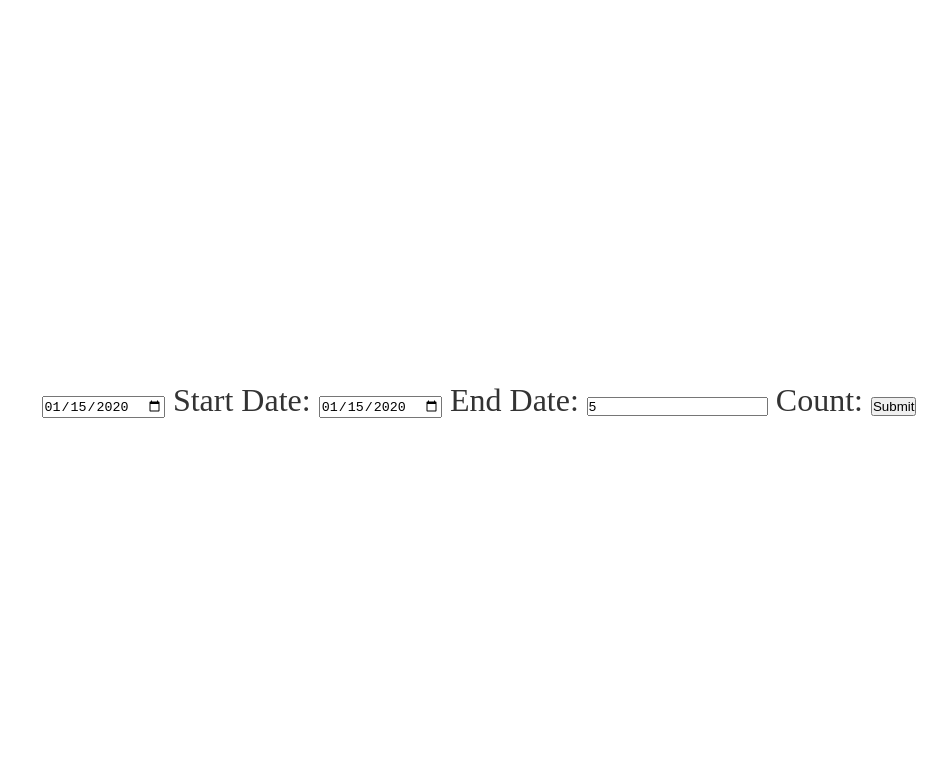
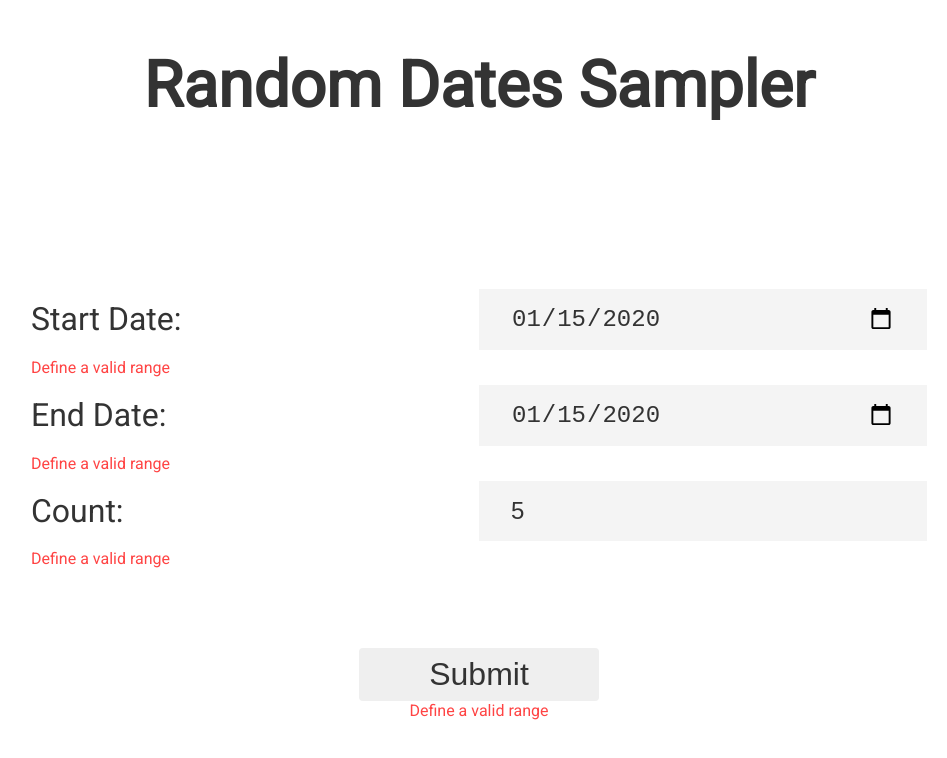
Before and after one commit to tlex-web/random-dates, a plain HTML site: page index.html in a window 1280 px wide. Both pictures are taken after typing "2020-01-15", "2020-01-15", "5" into the empty fields and a click on the button "Submit". Shown: the top 758 px of the page, without its empty margins (241-1188 px from the left). Drawn offline with Linux system fonts and the light colour scheme.

Commit message:
venv commit

```diff
--- a/index.html
+++ b/index.html
@@ -5,7 +5,11 @@
   <meta charset="UTF-8">
   <meta http-equiv="X-UA-Compatible" content="IE=edge">
   <meta name="viewport" content="width=device-width, initial-scale=1.0">
+  <link rel="preconnect" href="https://fonts.googleapis.com">
+  <link rel="preconnect" href="https://fonts.gstatic.com" crossorigin>
+  <link href="https://fonts.googleapis.com/css2?family=Roboto&display=swap" rel="stylesheet">
   <link rel="stylesheet" href="./src/css/style.css">
+  <link rel="icon" type="image/x-icon" href="./src/img/AVEGA-Favicon.jpg">
   <title>Random Date Sampling</title>
 </head>
 
@@ -13,22 +17,30 @@
   <div class="container">
 
     <div class="content">
-      <div class="content-header"></div>
+      <div class="content-header">
+        <h1 class="content-header-title">Random Dates Sampler</h1>
+      </div>
       <div class="content-input">
-        <div class="form-container">
-          <form action="#" class="form">
+        <form action="#" class="form">
+
+          <div class="input-container">
+            <label for="startDate">Start Date: </label>
             <input type="date" name="startDate" id="startDate">
-            <label for="startDate">Start Date: </label>
-
+            <span class="error"></span>
+          </div>
+          <div class="input-container">
+            <label for="endDate">End Date: </label>
             <input type="date" name="endDate" id="endDate">
-            <label for="endDate">End Date: </label>
-
-            <input type="number" name="count" id="count">
+            <span class="error"></span>
+          </div>
+          <div class="input-container">
             <label for="count">Count: </label>
-
-            <button type="submit">Submit</button>
-          </form>
-        </div>
+            <input type="number" name="count" id="count" placeholder="0">
+            <span class="error"></span>
+          </div>
+          <button type="submit" class="btn">Submit</button>
+          <span class="error"></span>
+        </form>
       </div>
       <div class="content-output">
         <div class="output-field">
@@ -40,7 +52,7 @@
 
 
 
-  <script src="./src/js/main.js"></script>
+  <script src="./src/js/index.js"></script>
 </body>
 
 </html>
--- a/src/css/style.css
+++ b/src/css/style.css
@@ -13,7 +13,7 @@ html {
 }
 
 body {
-    font-size: 'Roboto' sans-serif;
+    font-family: 'Roboto', sans-serif;
     font-size: 2rem;
     color: #333;
 }
@@ -36,16 +36,96 @@ a {
     width: 100vw;
 }
 
+.content-header {
+  height: 25vh;
+
+}
+
+.content-header-title {
+  margin-top: 3rem;
+  text-align: center;
+}
+
+.content-input {
+
+  height: 75vh;
+  width: 70vw;
+  display: flex;
+  align-items: center;
+  justify-content: center;
+}
+
+.form {
+  display: flex;
+  width: 100%;
+  flex-direction: column;
+  justify-content: center;
+  align-items: center;
+}
+
 
 .btn {
-    padding: 5rem 7.5rem;
-    color: #fff;
+    padding: .5rem 1rem;
+    text-align: center;
+    font-size: 2rem;
+    width: 15rem;
+    color: #333;
     cursor: pointer;
+    border: none;
+    border-radius: 0.25rem;
+    box-shadow: 10px, 10px, 5px, rgba(0,0,0,.5);
+    transition: all .5s ease-in-out;
 }
 
 .btn:hover {
+    transform: translateY(-3px);
+    border: none;
+    color: coral;
+    background: #333;
+}
 
-    transform: scale(1.1);
-    transition: all 2s ease-in-out;
+.btn:not-hover {
+    border: none;
+}
+
+.btn:active {
+    transform: translateX(0);
+}
+
+button[type="submit"] {
+
+  margin-top: 5rem;
+}
+
+input {
+    background: #f4f4f4;
+    padding: 1rem 2rem;
+    margin: .5rem 0;
+    -webkit-appearance: none;
+    border: none;
+    box-shadow: 10px, 10px, 5px, rgba(0,0,0,.5);
+    font-size: 1.5rem;
+    color: #333;
+}
+
+.input-container {
+  display: grid;
+  width: 100%;
+  grid-template-columns: repeat(2, 1fr);
+  align-items: center;
+}
+
+input:not(label):hover {
     color: coral;
+    background: #333;
 }
+
+.input:active {
+  border: none;
+}
+
+.error {
+
+  font-size: 1rem;
+  color: #ff4444;
+}
--- /dev/null
+++ b/src/js/index.js
@@ -0,0 +1,49 @@
+const form = document.querySelector('form')
+
+form.addEventListener('submit', e => {
+
+  e.preventDefault()
+
+  const errorFields = document.querySelectorAll('.error')
+
+  const { startDate, endDate, count } = e.target
+
+  const start = startDate.value.length !== 0 ? new Date(String(startDate.value)) : null
+  const end = endDate.value.length !== 0 ? new Date(String(endDate.value)) : null
+  const n = +count.value
+
+  // check if the dates have been provided
+  if (!start) errorFields[0].innerHTML = 'Provide a date'
+  if (!end) errorFields[1].innerHTML = 'Provide a date'
+
+  // check if the end date is greater than the start date
+  if (start.valueOf() > end.valueOf()) errorFields[2].innerHTML = `${end} needs to be greater than ${start}`
+
+  // check if the dates have the same value
+  if (+start === +end) errorFields.forEach(el => el.innerHTML = 'Define a valid range')
+
+  // check if n > 0
+  if (n <= 0) errorFields[2].innerHTML = 'Sample needs to be greater than 0'
+
+})
+
+
+const getDatesinRange = (start, end, n) => {
+
+  if (typeof (start) !== 'object') throw new Error('DateType')
+  if (typeof (end) !== 'object') throw new Error('DateType')
+  if (typeof (n) !== 'number') throw new Error('DateType')
+
+  const arr = []
+
+  for (dt = new Date(start); dt <= new Date(end); dt.setDate(dt.getDate() + 1)) {
+
+    arr.push(new Date(dt))
+  }
+
+  console.log(arr)
+}
+
+
+
+getDatesinRange(new Date('2022.09.01'), new Date('2022.09.10'), 5)
--- a/src/js/main.js
+++ /dev/null
@@ -1,17 +0,0 @@
-
-const form = document.querySelector('form')
-
-form.addEventListener('submit', e => {
-
-    e.preventDefault()
-
-    const {startDate, endDate} = e.target
-
-    if (!startDate || !endDate) throw new Error('Provide a date')
-
-    if (endDate > startDate) throw new Error('The end date needs to be before the start date')
-
-    if (startDate === endDate) throw new Error('You defined no valid range')
-
-    console.log(startDate, endDate)
-})
```
Also changed, not shown: src/img/AVEGA-Favicon.jpg (added).
